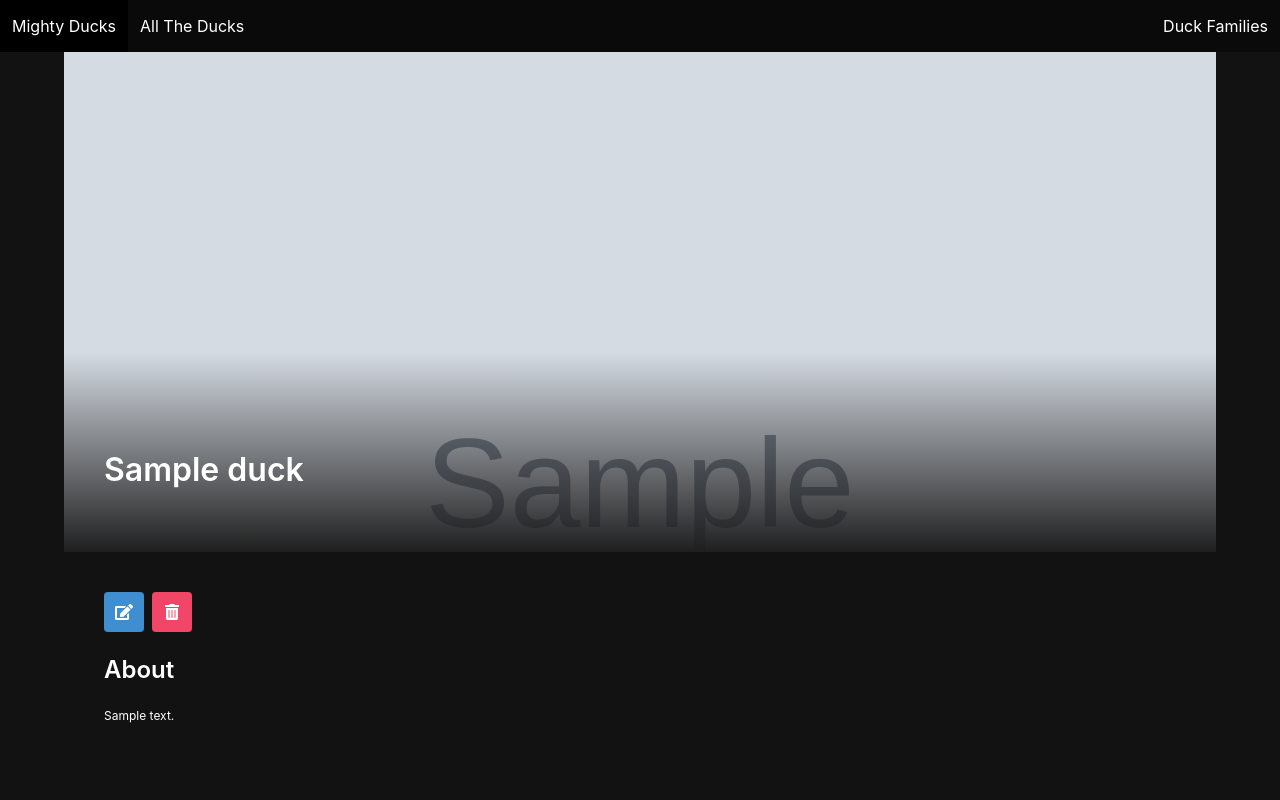
After one commit to Smlcrp/Finch_Collector, a Django app: page /ducks/1/ in a window 1280 px wide. The commit adds this page. Run offline with Django 4.2, Linux system fonts and the light colour scheme; tables that the repository leaves empty hold one stand-in row (values such as "Sample post"); grey boxes marked "Sample" are stand-in pictures.

Commit message:
created full crud for duck model

```diff
--- a/main_app/static/styles/main.css
+++ b/main_app/static/styles/main.css
@@ -1,5 +1,5 @@
 body {
-    background-color: black;
+    background-color: #121212;
     color: #ffffff;
     min-height: 100vh;
   }
@@ -8,6 +8,11 @@ h1,
   h2,
   h3 {
     color: #ffffff;
+  }
+
+  .container {
+    padding: 40px;
+    padding-right: 0;
   }
 
   .title {
@@ -22,7 +27,7 @@ h3 {
   }
 
   .gallery .card {
-    transition: .1s linear;
+    transition: 0.1s linear;
   }
 
   .gallery .card:hover {
@@ -33,3 +38,41 @@ h3 {
   p {
     font-size: 12px;
   }
+
+  .detail__img {
+    position: absolute;
+    left: 0;
+    top: 0;
+    width: 100%;
+    height: 500px;
+    background-color: #ffffff;
+    overflow: hidden;
+  }
+
+  .detail__img::after {
+    content: "";
+    background-image: linear-gradient(transparent 60%, #1f1f1f);
+    position: absolute;
+    top: 0;
+    left: 0;
+    width: 100%;
+    height: 100%;
+    z-index: 5;
+  }
+
+  img {
+    width: 100%;
+    height: 500px;
+    object-fit: cover;
+    object-position: top;
+  }
+
+  .detail__name {
+    position: absolute;
+    z-index: 5;
+    top: 400px;
+  }
+
+  .detail__container {
+    margin-top: 500px;
+  }
--- a/main_app/templates/base.html
+++ b/main_app/templates/base.html
@@ -7,6 +7,7 @@
         <meta name="viewport" content="width=device-width, initial-scale=1.0" />
         <link rel="stylesheet" href="https://cdn.jsdelivr.net/npm/bulma@0.9.2/css/bulma.min.css">
         <link rel="stylesheet" href="{% static 'styles/main.css' %}"/>
+        <link rel="stylesheet" href="https://cdnjs.cloudflare.com/ajax/libs/font-awesome/5.15.4/css/all.min.css">
         <script src="{% static 'scripts/main.js' %}" defer></script>
         <script src="https://code.jquery.com/jquery-3.6.0.min.js" integrity="sha256-/xUj+3OJU5yExlq6GSYGSHk7tPXikynS7ogEvDej/m4=" crossorigin="anonymous"></script>
         <title>The Mighty Ducks - {% block title %}{% endblock %}</title>
--- /dev/null
+++ b/main_app/templates/duck_detail.html
@@ -0,0 +1,28 @@
+{% extends 'base.html' %}
+{% block content %}
+<div class="detail__img">
+    <img src="{{duck.img}}" alt="{{duck.name}}" />
+</div>
+<div class="detail__name">
+    <h1 class="title">{{duck.name}}</h1>
+</div>
+<div class="detail__container">
+    <div class="buttons">
+        <a href="{% url 'duck_update' duck.pk %}" class="button is-info">
+            <span class="icon">
+                <i class="fas fa-edit"></i>
+            </span>
+        </a>
+        <a href="{% url 'duck_delete' duck.pk %}" class="button is-danger">
+            <span class="icon">
+                <i class="fas fa-trash-alt"></i>
+            </span>
+        </a>
+    </div>
+    <div class="detail__about">
+        <h4 class="title is-4">About</h4>
+        <p>{{duck.bio}}</p>
+    </div>
+</div>
+
+{% endblock %}
--- a/main_app/urls.py
+++ b/main_app/urls.py
@@ -5,4 +5,7 @@ urlpatterns = [
     path('', views.Home.as_view(), name='home'),
     path('ducks/', views.DuckList.as_view(), name='duck_list'),
     path('ducks/new/', views.DuckCreate.as_view(), name='duck_create'),
+    path('ducks/<int:pk>/', views.DuckDetail.as_view(), name='duck_detail'),
+    path('ducks/<int:pk>/update', views.DuckUpdate.as_view(), name="duck_update"),
+    path('ducks/<int:pk>/delete', views.DuckDelete.as_view(), name='duck_delete')
 ]
--- a/main_app/views.py
+++ b/main_app/views.py
@@ -2,6 +2,9 @@ from django.shortcuts import render, redirect
 from django.views import View
 from django.http import HttpResponse
 from django.views.generic.base import TemplateView
+from django.views.generic.edit import CreateView, UpdateView, DeleteView
+from django.views.generic import DetailView
+from django.urls import reverse
 from .models import Duck
 
 
@@ -25,3 +28,31 @@ class DuckList(TemplateView):
             context['ducks'] = Duck.objects.all()
             context['header'] = "All The Ducks"
         return context
+
+
+
+class DuckCreate(CreateView):
+    model = Duck
+    fields = ['name', 'img', 'bio']
+    template_name = 'duck_create.html'
+    def get_success_url(self):
+        return reverse('duck_detail', kwargs={'pk': self.object.pk})
+
+
+class DuckDetail(DetailView):
+    model = Duck
+    template_name = 'duck_detail.html'
+
+
+class DuckUpdate(UpdateView):
+    model = Duck
+    fields = ['name', 'img', 'bio']
+    template_name = 'duck_update.html'
+    def get_success_url(self):
+        return reverse('duck_detail', kwargs={'pk': self.object.pk})
+
+
+class DuckDelete(DeleteView):
+    model = Duck
+    template_name = 'duck_delete_confirmation.html'
+    success_url = '/ducks/'
```
Also changed, not shown: main_app/templates/duck_create.html (added, +14 -0 lines), main_app/templates/duck_delete_confirmation.html (added, +12 -0 lines), main_app/templates/duck_list.html (+4 -3 lines), main_app/templates/duck_update.html (added, +8 -0 lines). Lines whose indentation alone changed are shown as unchanged.
